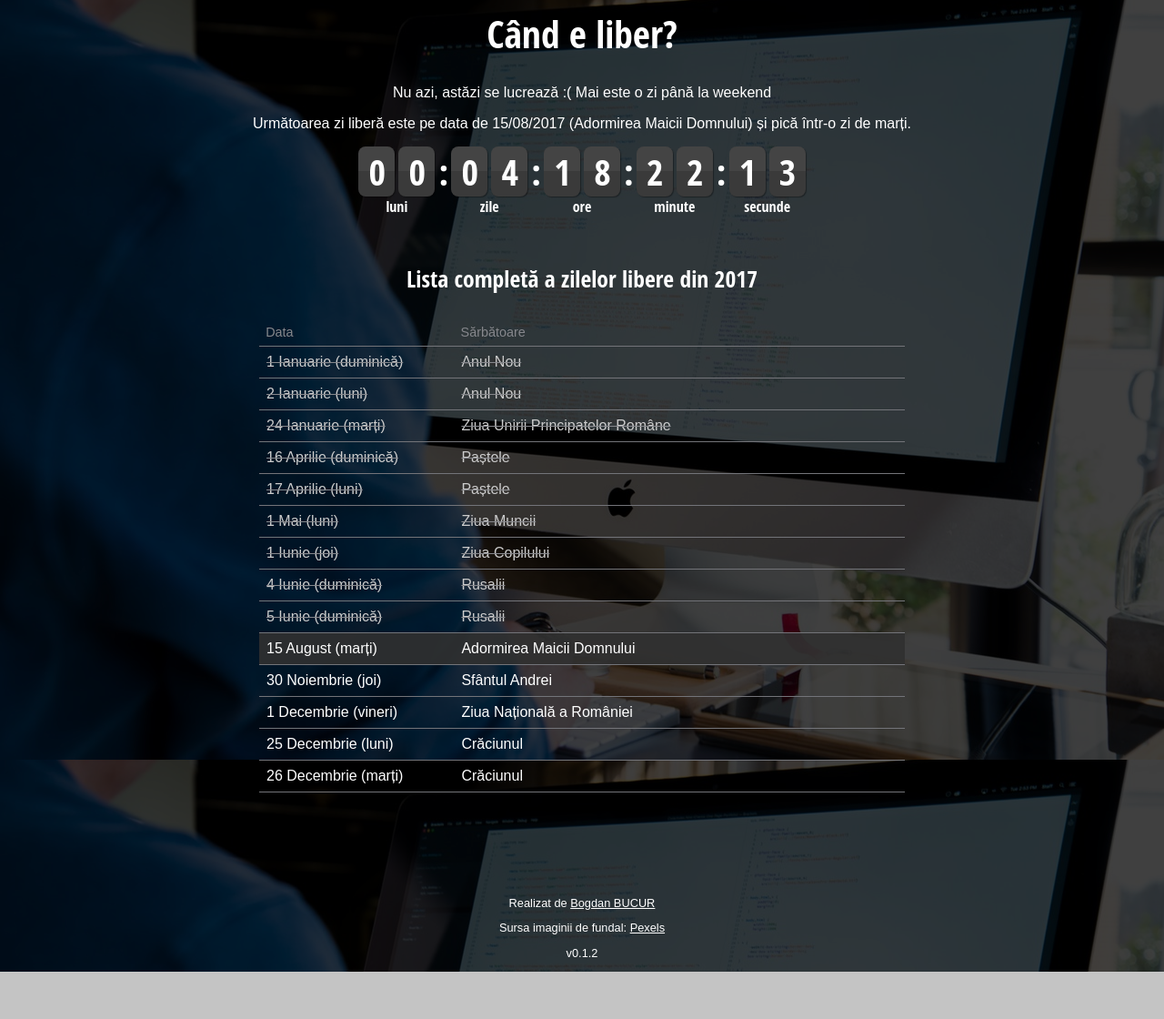
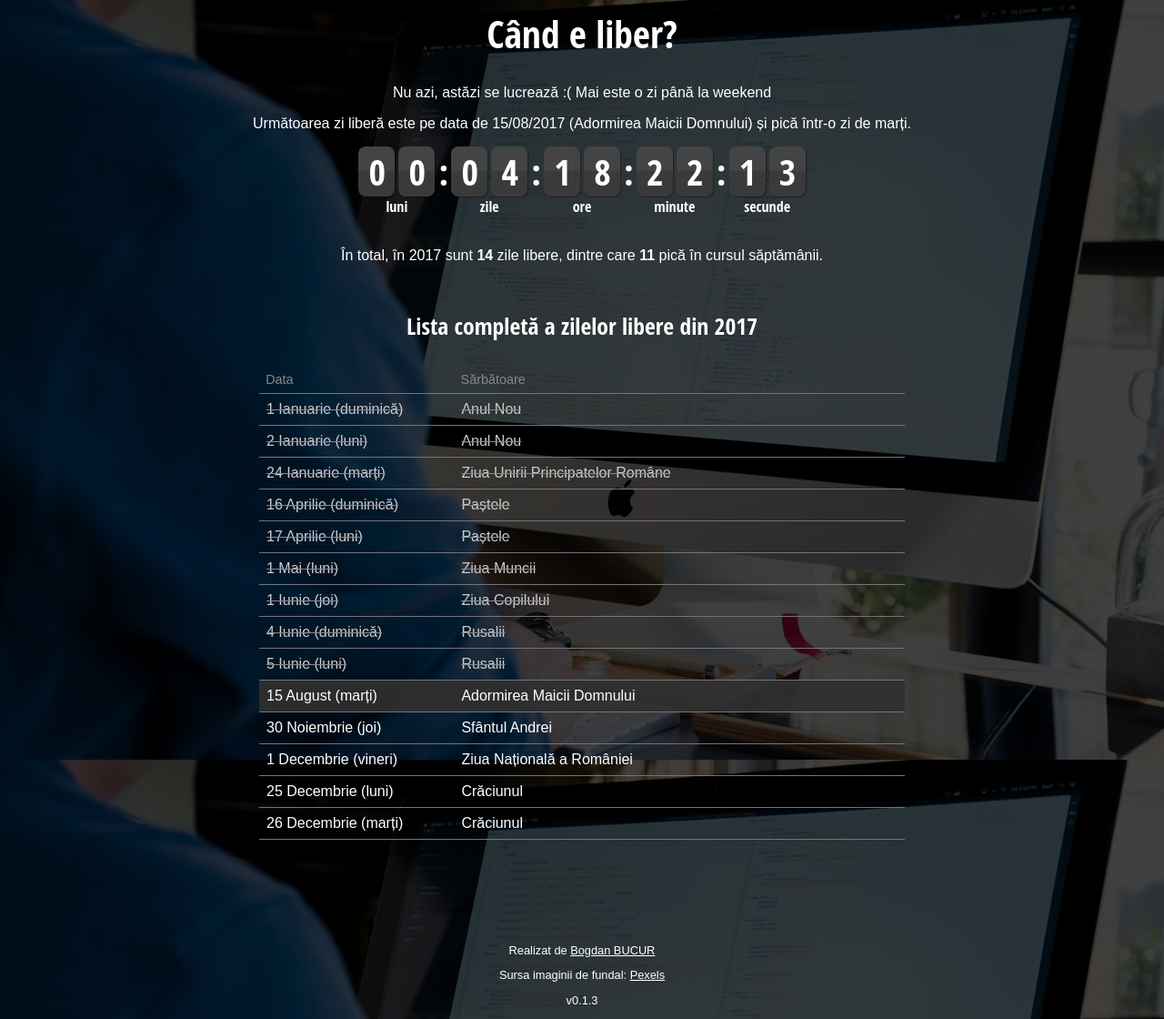
Before and after one commit to bbog/candavemliber.com, a website: page index.html in a window 1280 px wide. Shown: the part 19-1139 px from the top of the page at 91% size. Before the commit the page ends 1087 px from the top, so only its background shows below. Drawn offline with Linux system fonts and the light colour scheme; grey boxes are pictures that could not be loaded.

Commit message:
Small updates & improvements

```diff
--- a/index.html
+++ b/index.html
@@ -54,7 +54,7 @@
 
         <p id="holliday_status"></p>
 
-        <p>Următoarea zi liberă este pe data de <span id="holliday_date">15/08/2016</span> (<span id="holliday_name"></span>) și pică într-o zi de <span id="holliday_day"></span>.</p>
+        <p>Următoarea zi liberă este pe data de <span id="holliday_date"></span> (<span id="holliday_name"></span>) și pică într-o zi de <span id="holliday_day"></span>.</p>
 
         <div class="countdown">
 
@@ -102,6 +102,9 @@
             </div>
         </div>
 
+        <br/>
+
+        <p>În total, în 2017 sunt <strong>14</strong> zile libere, dintre care <strong>11</strong> pică în cursul săptămânii.</p>
 
         <h3>Lista completă a zilelor libere din 2017</h3>
 
@@ -146,7 +149,7 @@
                     <td>Rusalii</td>
                 </tr>
                 <tr>
-                    <td>5 Iunie (duminică)</td>
+                    <td>5 Iunie (luni)</td>
                     <td>Rusalii</td>
                 </tr>
                 <tr>
@@ -181,7 +184,7 @@
 
             <p>Sursa imaginii de fundal: <a id="bg_source" href="#" title="Pexels">Pexels</a></p>
 
-            <p>v0.1.2</p>
+            <p>v0.1.3</p>
         </footer>
     </div>
 
```
